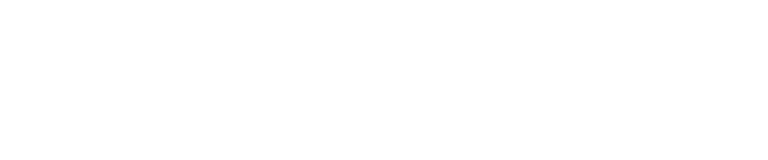
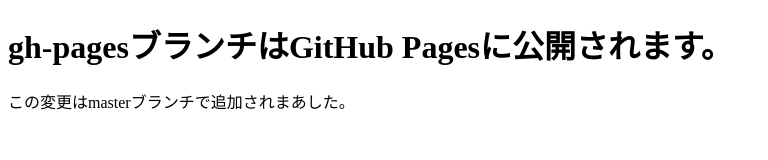
Before and after one commit to kouchim/git-study, a plain HTML site: page index.html in a window 1280 px wide. Shown: the whole page, without its empty margins (0-768 px from the left). Drawn offline with Linux system fonts and the light colour scheme.

Commit message:
段落を追加

```diff
--- a/index.html
+++ b/index.html
@@ -3,9 +3,10 @@
 <head>
     <meta charset="UTF-8">
     <meta name="viewport" content="width=device-width, initial-scale=1.0">
-    <title>Document</title>
+    <title>Gitの勉強</title>
 </head>
 <body>
-
+    <h1>gh-pagesブランチはGitHub Pagesに公開されます。</h1>
+    <p>この変更はmasterブランチで追加されまあした。</p>
 </body>
 </html>
```
